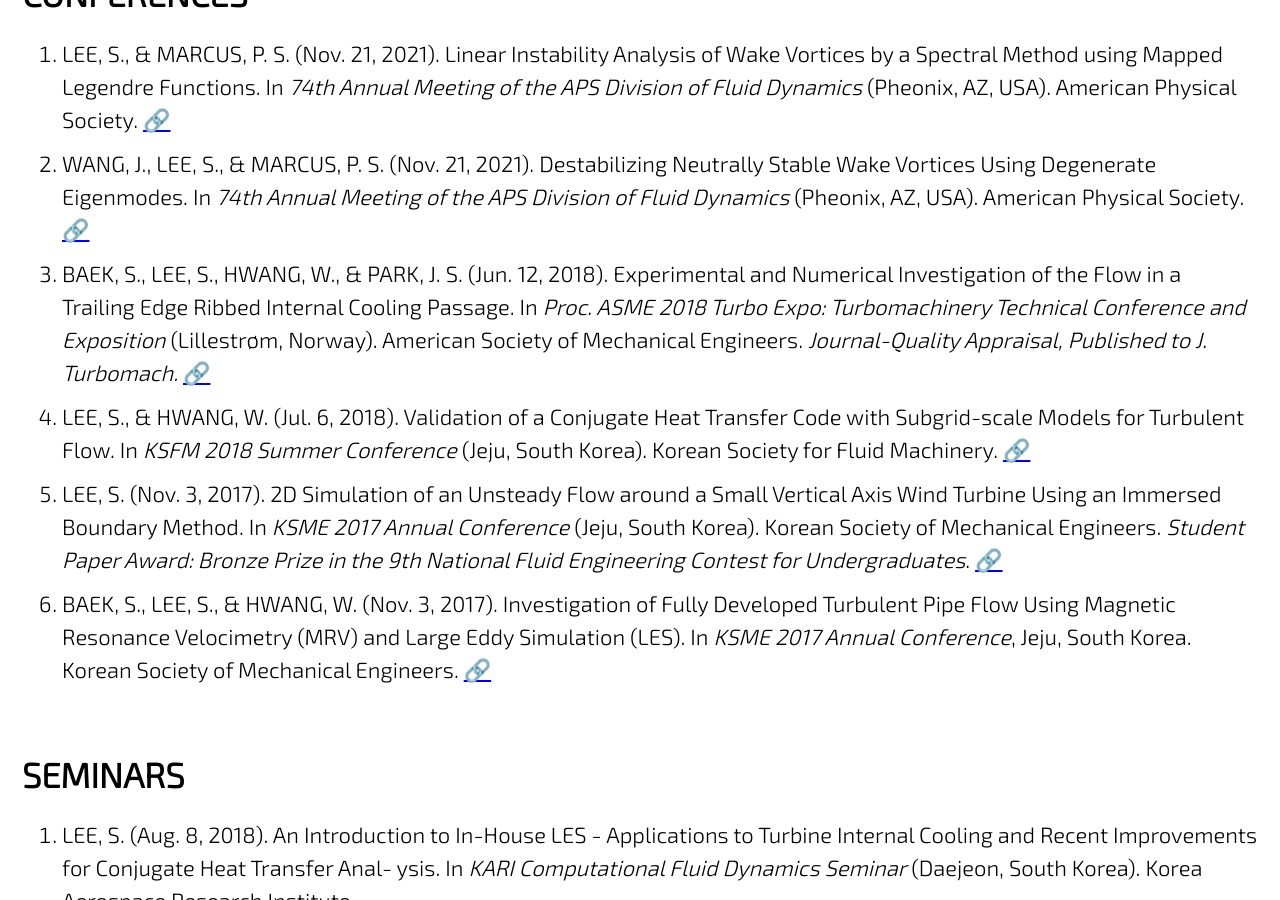
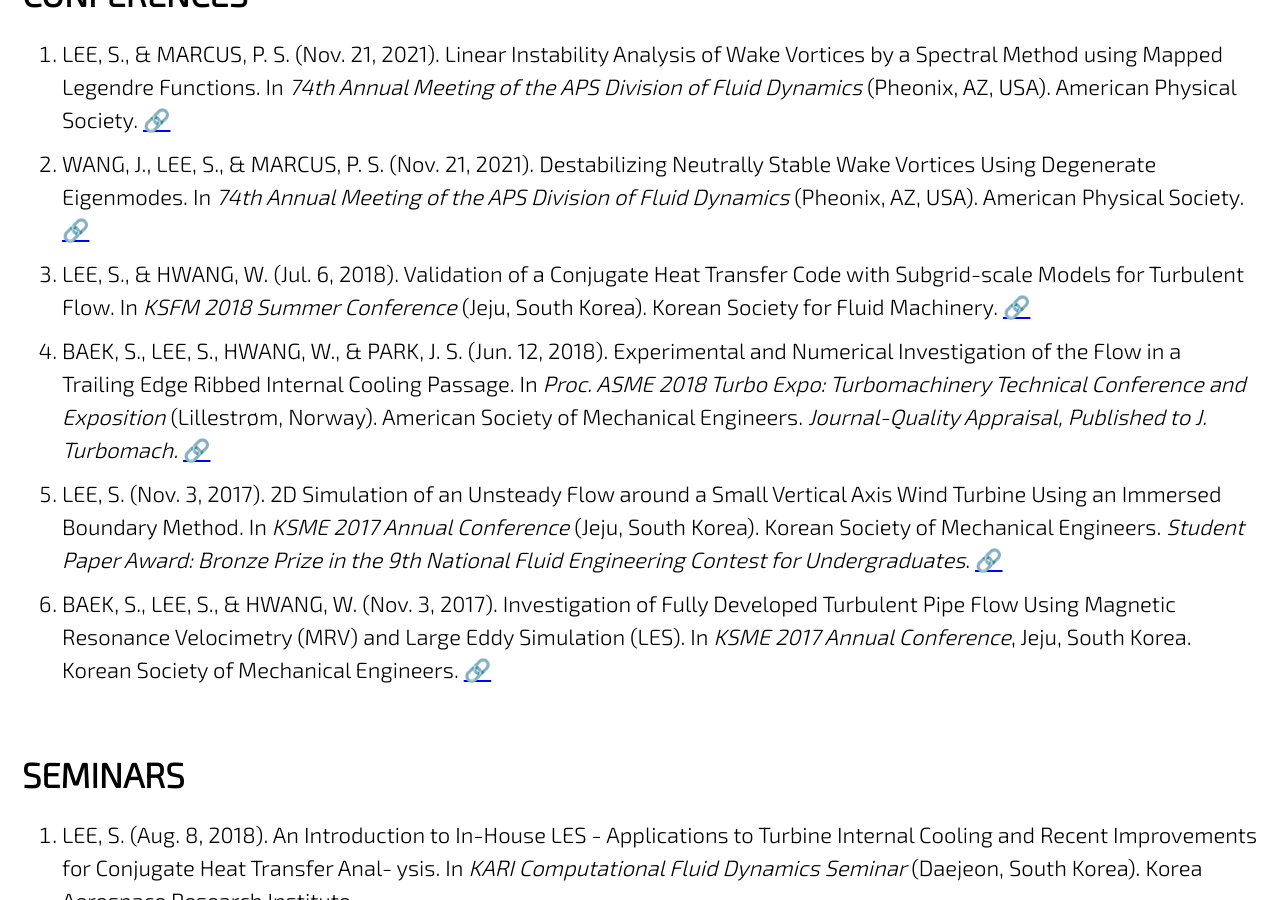
Before and after one commit to jun9303/jun9303.github.io, a Jekyll site: the page built from _pages/publications.md, in a window 1280 px wide and 900 px high, scrolled down 705 px. Built offline with Jekyll 4.4.1, drawn with Linux system fonts in a browser that asks for light colours; cached includes are drawn as plain includes; nearby versions of some CDN libraries; emoji names are drawn with the system emoji font.

Commit message:
APS Update 112621

```diff
--- a/_pages/publications.md
+++ b/_pages/publications.md
@@ -18,8 +18,8 @@ header:
 
 1. LEE, S., & MARCUS, P. S. (Nov. 21, 2021). Linear Instability Analysis of Wake Vortices by a Spectral Method using Mapped Legendre Functions. In *74th Annual Meeting of the APS Division of Fluid Dynamics* (Pheonix, AZ, USA). American Physical Society. [:link:](https://meetings.aps.org/Meeting/DFD21/Session/E24.1)
 2. WANG, J., LEE, S., & MARCUS, P. S. (Nov. 21, 2021). Destabilizing Neutrally Stable Wake Vortices Using Degenerate Eigenmodes. In *74th Annual Meeting of the APS Division of Fluid Dynamics* (Pheonix, AZ, USA). American Physical Society. [:link:](https://meetings.aps.org/Meeting/DFD21/Session/E24.3)
-3. BAEK, S., LEE, S., HWANG, W., & PARK, J. S. (Jun. 12, 2018). Experimental and Numerical Investigation of the Flow in a Trailing Edge Ribbed Internal Cooling Passage. In *Proc. ASME 2018 Turbo Expo: Turbomachinery Technical Conference and Exposition* (Lillestrøm, Norway). American Society of Mechanical Engineers. *Journal-Quality Appraisal, Published to J. Turbomach.* [:link:](https://doi.org/10.1115/GT2018-76741)
-4. LEE, S., & HWANG, W. (Jul. 6, 2018). Validation of a Conjugate Heat Transfer Code with Subgrid-scale Models for Turbulent Flow. In *KSFM 2018 Summer Conference* (Jeju, South Korea). Korean Society for Fluid Machinery. [:link:](http://www.dbpia.co.kr/journal/articleDetail?nodeId=NODE07536688&language=ko_KR)
+3. LEE, S., & HWANG, W. (Jul. 6, 2018). Validation of a Conjugate Heat Transfer Code with Subgrid-scale Models for Turbulent Flow. In *KSFM 2018 Summer Conference* (Jeju, South Korea). Korean Society for Fluid Machinery. [:link:](http://www.dbpia.co.kr/journal/articleDetail?nodeId=NODE07536688&language=ko_KR)
+4. BAEK, S., LEE, S., HWANG, W., & PARK, J. S. (Jun. 12, 2018). Experimental and Numerical Investigation of the Flow in a Trailing Edge Ribbed Internal Cooling Passage. In *Proc. ASME 2018 Turbo Expo: Turbomachinery Technical Conference and Exposition* (Lillestrøm, Norway). American Society of Mechanical Engineers. *Journal-Quality Appraisal, Published to J. Turbomach.* [:link:](https://doi.org/10.1115/GT2018-76741)
 5. LEE, S. (Nov. 3, 2017). 2D Simulation of an Unsteady Flow around a Small Vertical Axis Wind Turbine Using an Immersed Boundary Method. In *KSME 2017 Annual Conference* (Jeju, South Korea). Korean Society of Mechanical Engineers. *Student Paper Award: Bronze Prize in the 9th National Fluid Engineering Contest for Undergraduates*. [:link:](http://www.dbpia.co.kr/journal/articleDetail?nodeId=NODE07287580&language=ko_KR#)
 6. BAEK, S., LEE, S., & HWANG, W. (Nov. 3, 2017). Investigation of Fully Developed Turbulent Pipe Flow Using Magnetic Resonance Velocimetry (MRV) and Large Eddy Simulation (LES). In *KSME 2017 Annual Conference*, Jeju, South Korea. Korean Society of Mechanical Engineers. [:link:](http://www.dbpia.co.kr/journal/articleDetail?nodeId=NODE07287540&language=ko_KR#)
 
```
